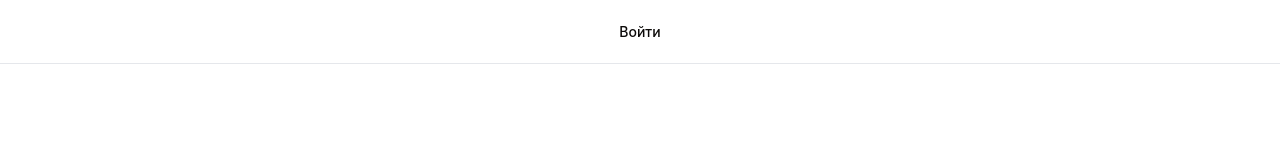
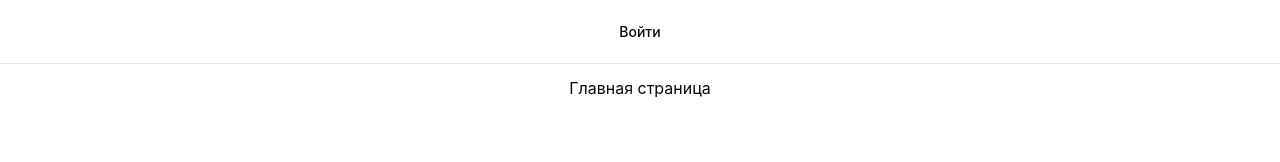
Before and after one commit to UnderOneBreath/Frontend-Graduatework2, a React (Vite) app: page / in a window 1280 px wide. Shown: the top 162 px of the page. Built offline with nearby package versions, Linux system fonts and the light colour scheme.

Commit message:
create page main and set up route dom

```diff
--- a/src/App.tsx
+++ b/src/App.tsx
@@ -1,14 +1,21 @@
 import "tailwindcss";
-import '@/index.css'
+import "@/index.css";
 import Header from "@/components/header";
+import { BrowserRouter as Router, Routes, Route } from "react-router-dom";
 import * as Pages from "@/pages";
 
 function App() {
-  return (
-    <>
-      <Header></Header>
-    </>
-  )
+	return (
+		<>
+			<Router>
+				<Header></Header>
+				<Routes>
+					<Route path="/" element={<Pages.PageMain />} />
+					<Route path="/login" element={<Pages.Login />} />
+				</Routes>
+			</Router>
+		</>
+	);
 }
 
-export default App
+export default App;
--- /dev/null
+++ b/src/pages/PageMain.tsx
@@ -0,0 +1,11 @@
+export default function PageMain() {
+	return (
+		<>
+			<div className="w-full h-full justify-center items-center flex">
+				<div className="h-12 w-36 justify-center items-center flex">
+					Главная страница
+				</div>
+			</div>
+		</>
+	);
+}
--- a/src/pages/index.ts
+++ b/src/pages/index.ts
@@ -1,4 +1,5 @@
 //EXPORTS ALL PAGES for App.tsx
 
-export { default as Login } from "@/pages/PageLogin"
-export { default as SignUp } from "@/pages/PageSignUp"
+export { default as Login } from "@/pages/PageLogin";
+export { default as SignUp } from "@/pages/PageSignUp";
+export { default as PageMain } from "@/pages/PageMain";
```
